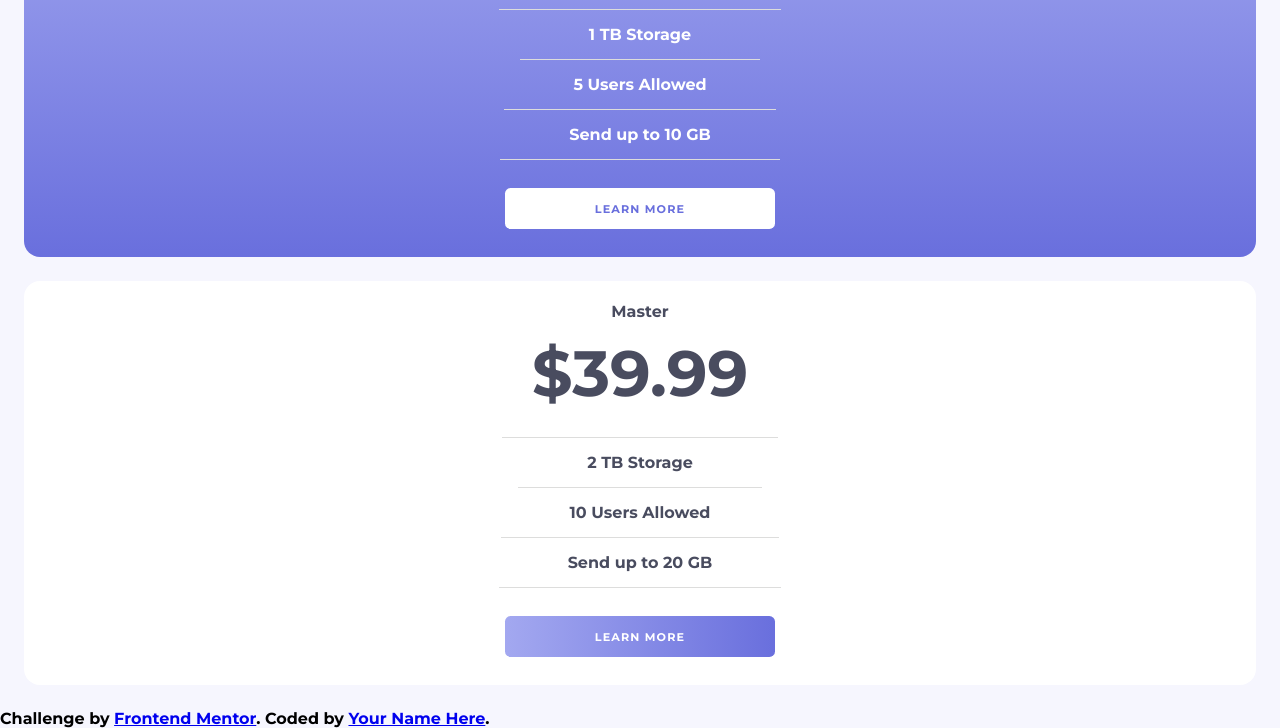
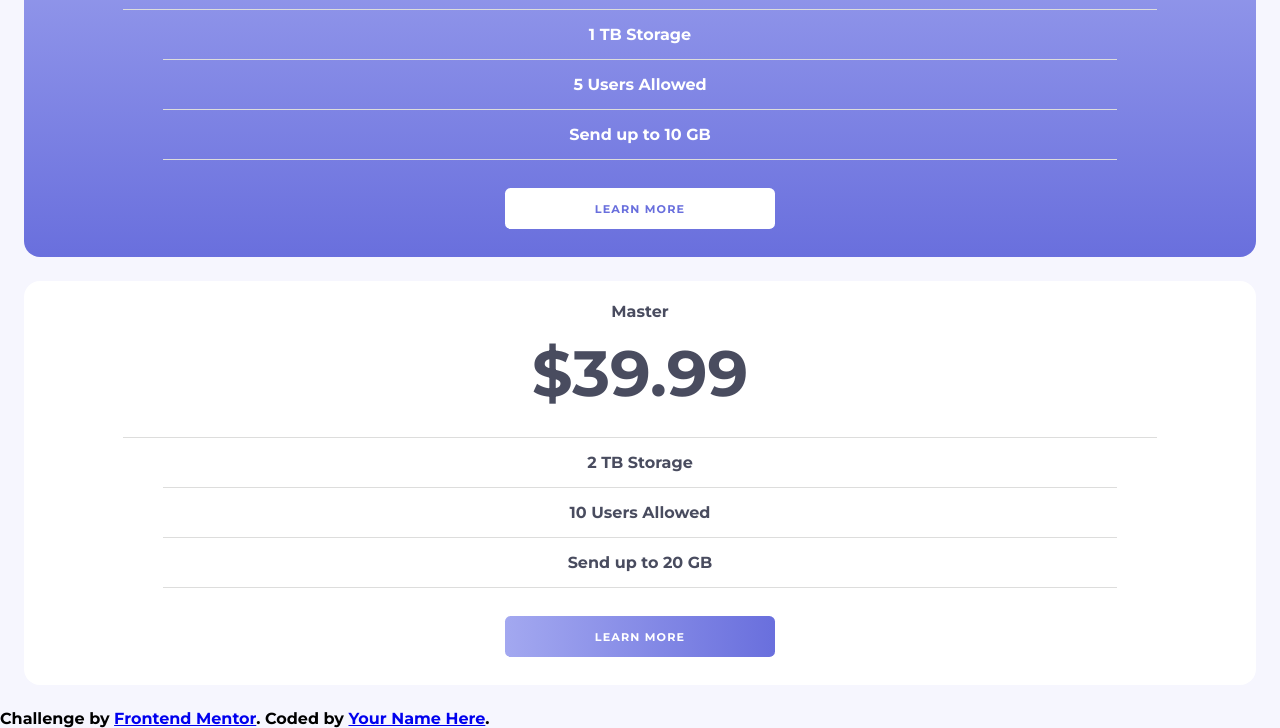
Before and after one commit to Jalch0/pricing-component-with-toggle-master, a plain HTML site: page index.html in a window 1280 px wide. Shown: the part 758-1486 px from the top of the page. Drawn offline with Linux system fonts and the light colour scheme.

Commit message:
Another update

```diff
--- a/css/styles.css
+++ b/css/styles.css
@@ -131,25 +131,34 @@ h2 {
     font-size: 4em;
     margin: 0;
     border-bottom: 1px solid #DDDDDC;
-    padding: 0 30px 25px 30px;
+    padding: 0 0 25px 0;
+    width: 84%;
+    text-align: center;
 }
 
 .capacity {
     border-bottom: 1px solid #DDDDDC;
-    padding: 15px 69px 15px 69px;
+    padding: 15px;
+    width: 75%;
     margin: 0;
+    text-align: center;
 }
 
 .users {
     border-bottom: 1px solid #DDDDDC;
-    padding: 15px 69px 15px 69px;
+    padding: 15px;
     margin: 0;
+    width: 75%;
+    text-align: center;
+
 }
 
 .memory {
     border-bottom: 1px solid #DDDDDC;
-    padding: 15px 69px 15px 69px;
+    padding: 15px;
     margin: 0;
+    width: 75%;
+    text-align: center;
 }
 
 .bottom {
@@ -182,6 +191,10 @@ h2 {
     color: white;
 }
 
+.capacityprof {
+
+}
+
 .bottomprofessional {
     background: white;
     color: var(--Blue2);
```
